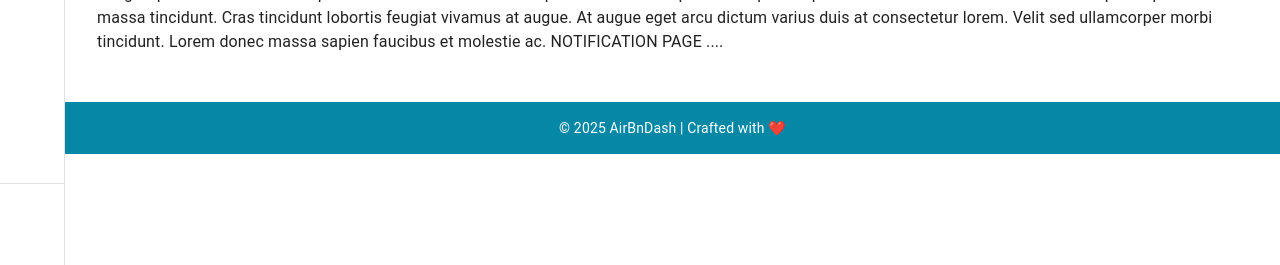
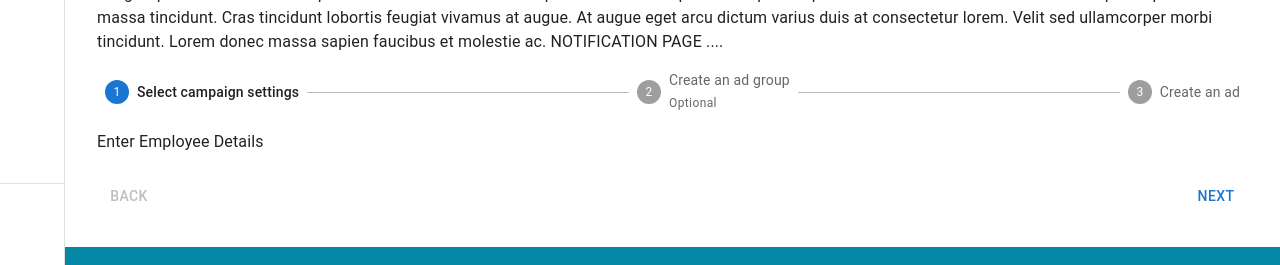
Before and after one commit to Vijay-65/react-dashboard, a React (Vite) app: page /notifications in a window 1280 px wide. Shown: the part 234-499 px from the top of the page. Built offline with nearby package versions, Linux system fonts and the light colour scheme; some icons are missing; a web font is replaced by a local one.

Commit message:
modified

```diff
--- a/package.json
+++ b/package.json
@@ -18,6 +18,7 @@
     "@mui/x-charts": "^8.1.0",
     "@mui/x-date-pickers": "^8.1.0",
     "dayjs": "^1.11.13",
+    "material-react-table": "^3.2.1",
     "react": "^19.0.0",
     "react-dom": "^19.0.0",
     "react-router-dom": "^7.5.1",
--- a/src/components/Notifications.tsx
+++ b/src/components/Notifications.tsx
@@ -1,4 +1,5 @@
 import Typography from "@mui/material/Typography";
+import HorizontalLinearStepper from "../others/HorizontalLinearStepper";
 
 const Notifications = () => {
   return (
@@ -18,6 +19,8 @@
         varius duis at consectetur lorem. Velit sed ullamcorper morbi tincidunt.
         Lorem donec massa sapien faucibus et molestie ac. NOTIFICATION PAGE ....
       </Typography>
+
+      <HorizontalLinearStepper/>
     </>
   );
 };
--- /dev/null
+++ b/src/others/HorizontalLinearStepper.tsx
@@ -0,0 +1,116 @@
+import * as React from 'react';
+import Box from '@mui/material/Box';
+import Stepper from '@mui/material/Stepper';
+import Step from '@mui/material/Step';
+import StepLabel from '@mui/material/StepLabel';
+import Button from '@mui/material/Button';
+import Typography from '@mui/material/Typography';
+
+const steps = ['Select campaign settings', 'Create an ad group', 'Create an ad'];
+
+export default function HorizontalLinearStepper() {
+  const [activeStep, setActiveStep] = React.useState(0);
+  const [skipped, setSkipped] = React.useState(new Set<number>());
+
+  const isStepOptional = (step: number) => {
+    return step === 1;
+  };
+
+  const isStepSkipped = (step: number) => {
+    return skipped.has(step);
+  };
+
+  const handleNext = () => {
+    let newSkipped = skipped;
+    if (isStepSkipped(activeStep)) {
+      newSkipped = new Set(newSkipped.values());
+      newSkipped.delete(activeStep);
+    }
+
+    setActiveStep((prevActiveStep) => prevActiveStep + 1);
+    setSkipped(newSkipped);
+  };
+
+  const handleBack = () => {
+    setActiveStep((prevActiveStep) => prevActiveStep - 1);
+  };
+
+  const handleSkip = () => {
+    if (!isStepOptional(activeStep)) {
+      // You probably want to guard against something like this,
+      // it should never occur unless someone's actively trying to break something.
+      throw new Error("You can't skip a step that isn't optional.");
+    }
+
+    setActiveStep((prevActiveStep) => prevActiveStep + 1);
+    setSkipped((prevSkipped) => {
+      const newSkipped = new Set(prevSkipped.values());
+      newSkipped.add(activeStep);
+      return newSkipped;
+    });
+  };
+
+  const handleReset = () => {
+    setActiveStep(0);
+  };
+
+  return (
+    <Box sx={{ width: '100%' }}>
+      <Stepper activeStep={activeStep}>
+        {steps.map((label, index) => {
+          const stepProps: { completed?: boolean } = {};
+          const labelProps: {
+            optional?: React.ReactNode;
+          } = {};
+          if (isStepOptional(index)) {
+            labelProps.optional = (
+              <Typography variant="caption">Optional</Typography>
+            );
+          }
+          if (isStepSkipped(index)) {
+            stepProps.completed = false;
+          }
+          return (
+            <Step key={label} {...stepProps}>
+              <StepLabel {...labelProps}>{label}</StepLabel>
+            </Step>
+          );
+        })}
+      </Stepper>
+      {activeStep === steps.length ? (
+        <React.Fragment>
+          <Typography sx={{ mt: 2, mb: 1 }}>
+            All steps completed - you&apos;re finished
+          </Typography>
+          <Box sx={{ display: 'flex', flexDirection: 'row', pt: 2 }}>
+            <Box sx={{ flex: '1 1 auto' }} />
+            <Button onClick={handleReset}>Reset</Button>
+          </Box>
+        </React.Fragment>
+      ) : (
+        <React.Fragment>
+          <Typography sx={{ mt: 2, mb: 1 }}>Enter Employee Details</Typography>
+          <Box sx={{ display: 'flex', flexDirection: 'row', pt: 2 }}>
+            <Button
+              color="inherit"
+              disabled={activeStep === 0}
+              onClick={handleBack}
+              sx={{ mr: 1 }}
+            >
+              Back
+            </Button>
+            <Box sx={{ flex: '1 1 auto' }} />
+            {isStepOptional(activeStep) && (
+              <Button color="inherit" onClick={handleSkip} sx={{ mr: 1 }}>
+                Skip
+              </Button>
+            )}
+            <Button onClick={handleNext}>
+              {activeStep === steps.length - 1 ? 'Finish' : 'Next'}
+            </Button>
+          </Box>
+        </React.Fragment>
+      )}
+    </Box>
+  );
+}
```
Also changed, not shown: src/components/Settings.tsx (+24 -15 lines), 1 other file (tests, documents, lock files or other folders).
